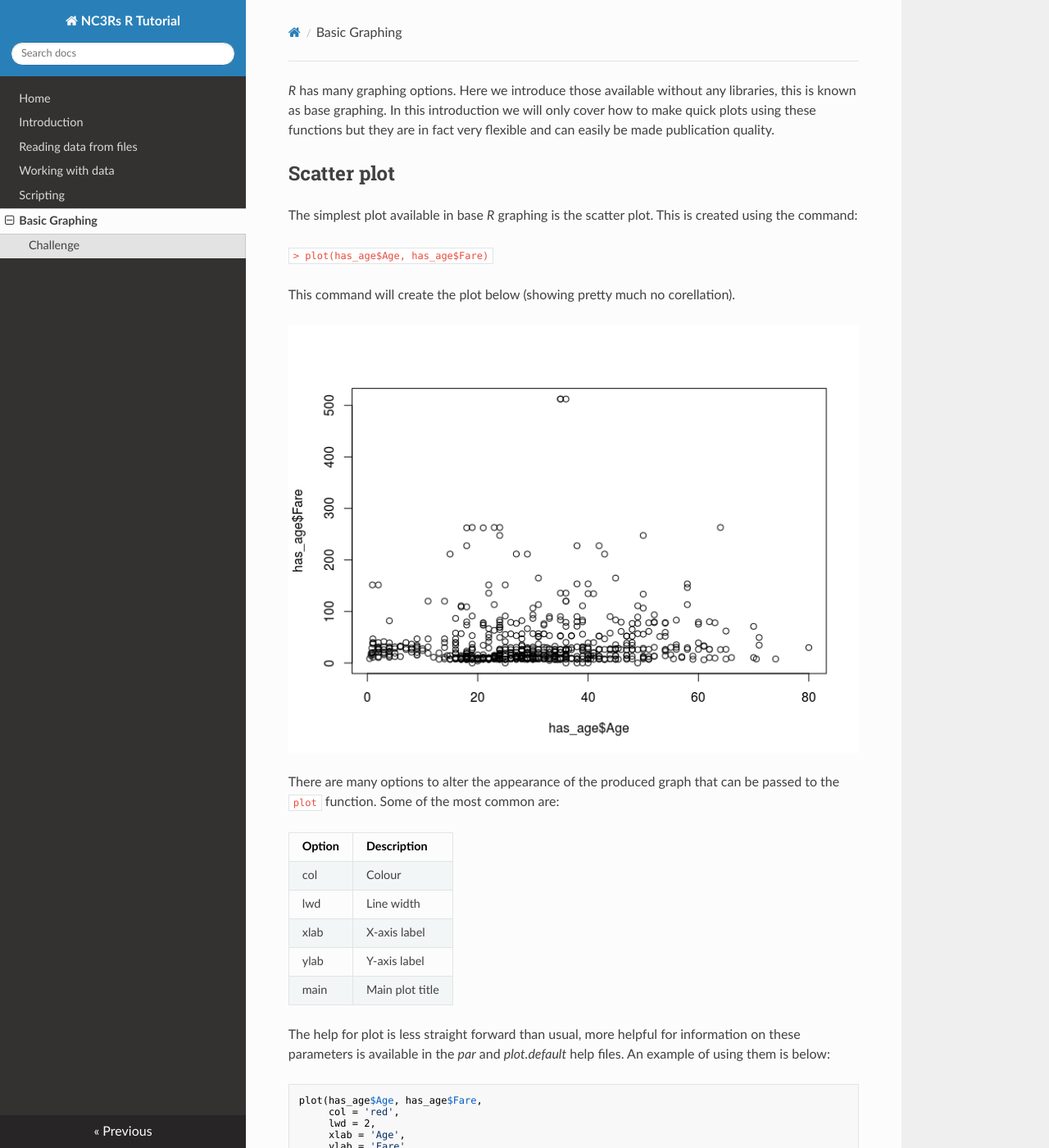
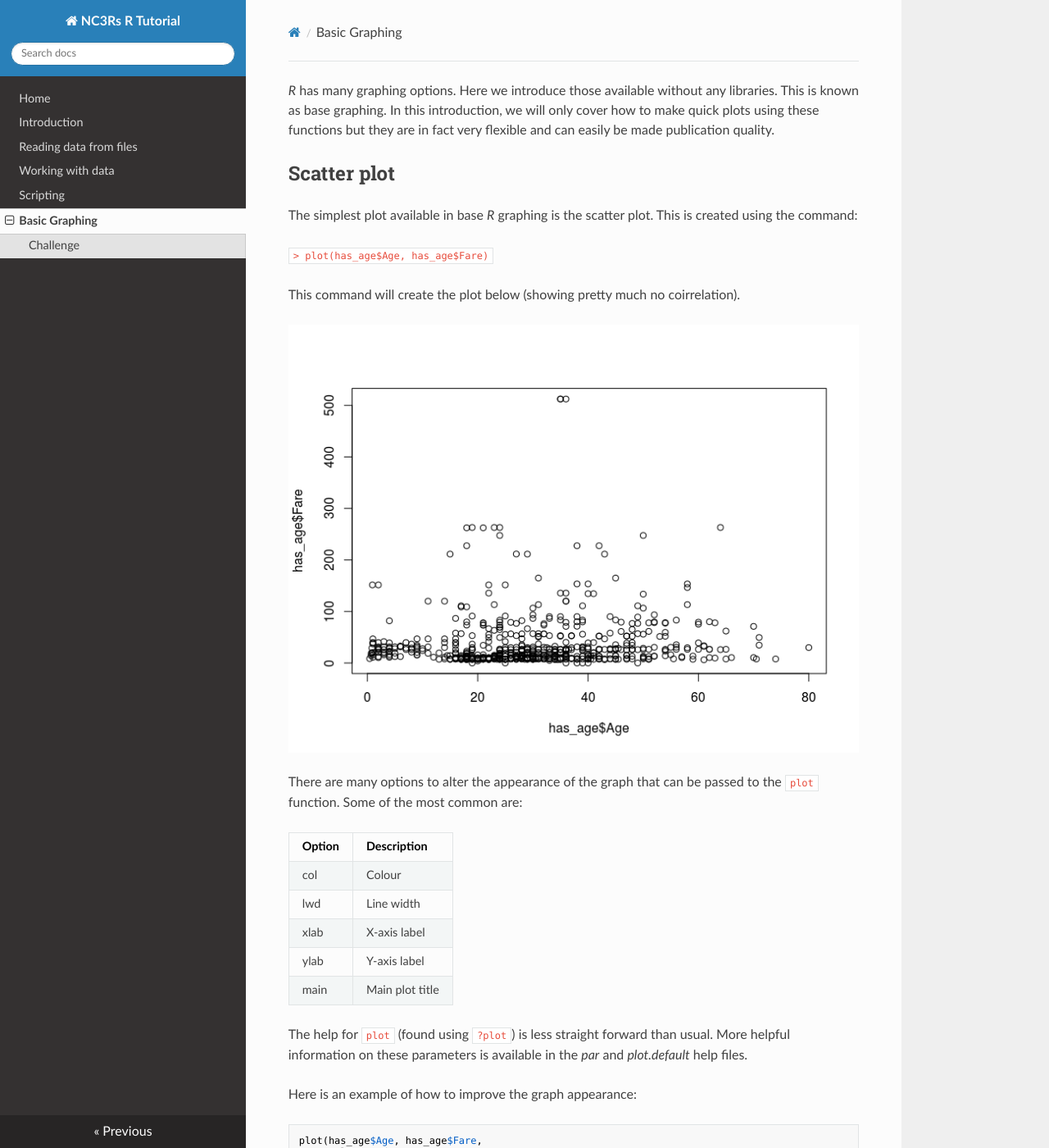
Before and after one commit to dww100/nc3rs-r-tutorial, an MkDocs documentation site: the page built from docs/basic_graphing.md, in a window 1280 px wide and 1400 px high. Shown: the whole window at 82% size. Built offline with MkDocs 1.6.1, drawn with Linux system fonts in a browser that asks for light colours; nearby versions of some CDN libraries; old or Windows-style settings are respelled for this version of MkDocs; some of the changed text lies outside the part shown.

Commit message:
Corrections from Sam Gan

````diff
--- a/docs/basic_graphing.md
+++ b/docs/basic_graphing.md
@@ -1,6 +1,7 @@
 *R* has many graphing options.
-Here we introduce those available without any libraries, this is known as base graphing.
-In this introduction we will only cover how to make quick plots using these functions but they are in fact very flexible and can easily be made publication quality.
+Here we introduce those available without any libraries.
+This is known as base graphing.
+In this introduction, we will only cover how to make quick plots using these functions but they are in fact very flexible and can easily be made publication quality.
 
 ## Scatter plot
 
@@ -9,11 +10,11 @@ This is created using the command:
 
 `> plot(has_age$Age, has_age$Fare)`
 
-This command will create the plot below (showing pretty much no corellation).
+This command will create the plot below (showing pretty much no coirrelation).
 
 ![](images/basic-scatter-initial.png)
 
-There are many options to alter the appearance of the produced graph that can be passed to the `plot` function.
+There are many options to alter the appearance of the graph that can be passed to the `plot` function.
 Some of the most common are:
 
 | Option     | Description                 |
@@ -24,8 +25,10 @@ Some of the most common are:
 | ylab       | Y-axis label                |
 | main       | Main plot title             |
 
-The help for plot is less straight forward than usual, more helpful for information on these parameters is available in the *par* and *plot.default* help files.
-An example of using them is below:
+The help for `plot` (found using `?plot`) is less straight forward than usual.
+More helpful information on these parameters is available in the *par* and *plot.default* help files.
+
+Here is an example of how to improve the graph appearance:
 
 ```
 plot(has_age$Age, has_age$Fare,
@@ -51,7 +54,7 @@ Now we can be even more certain there is not trend ;)
 
 ## Histogram
 
-Another simple plot that base graphics handles simply is the histogram.
+Another plot that base graphics can produce simply is the histogram.
 This is created using the `hist` command:
 
 `> hist(has_age$Age, xlab ='Age')`
@@ -60,7 +63,7 @@ This is created using the `hist` command:
 
 ## Box plot
 
-A slightly more complicated graph is the box plot.
+An example of a slightly more complicated graph available in base graphing is the box plot.
 
 `> boxplot(has_age$Fare ~ has_age$Survived, xlab='Survived?', ylab='Fare')`
 
````
